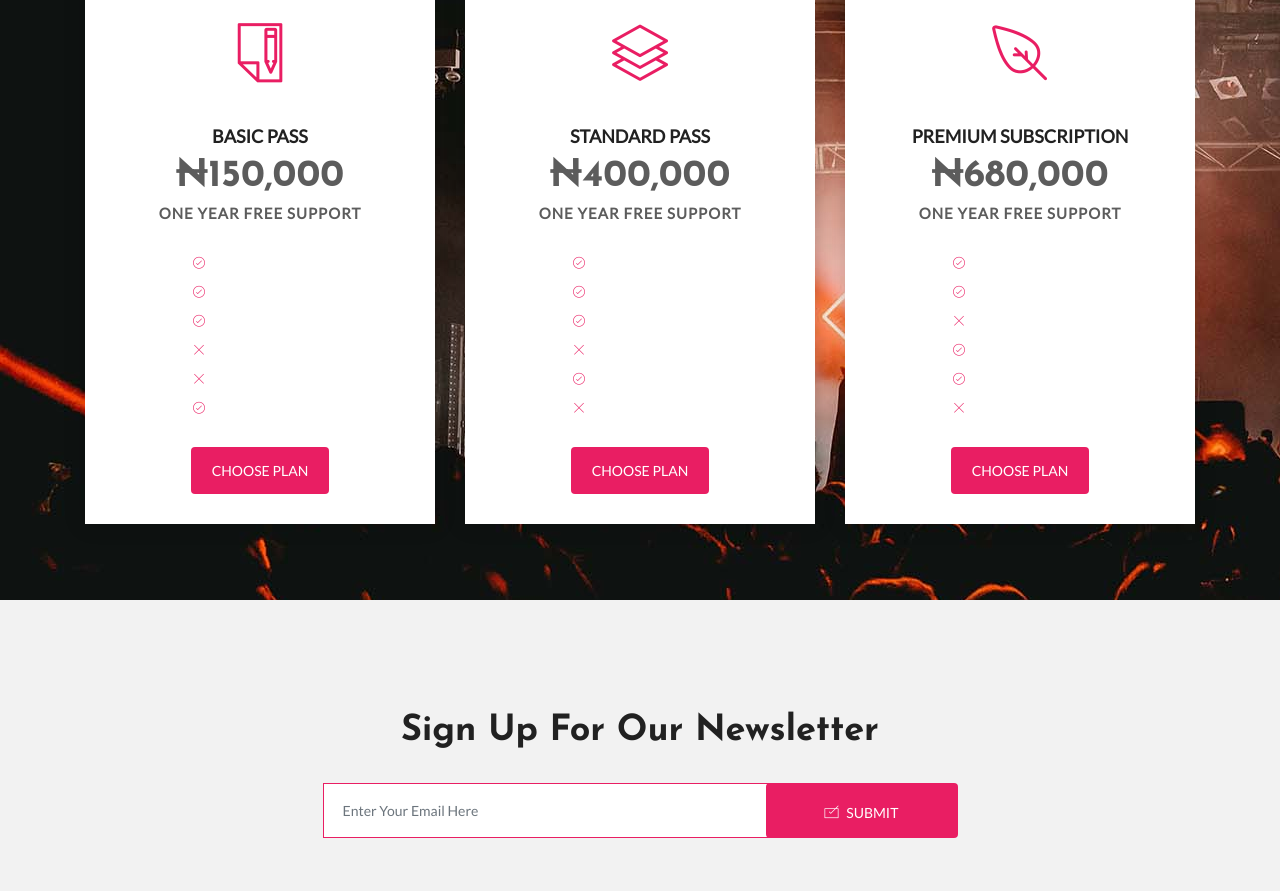
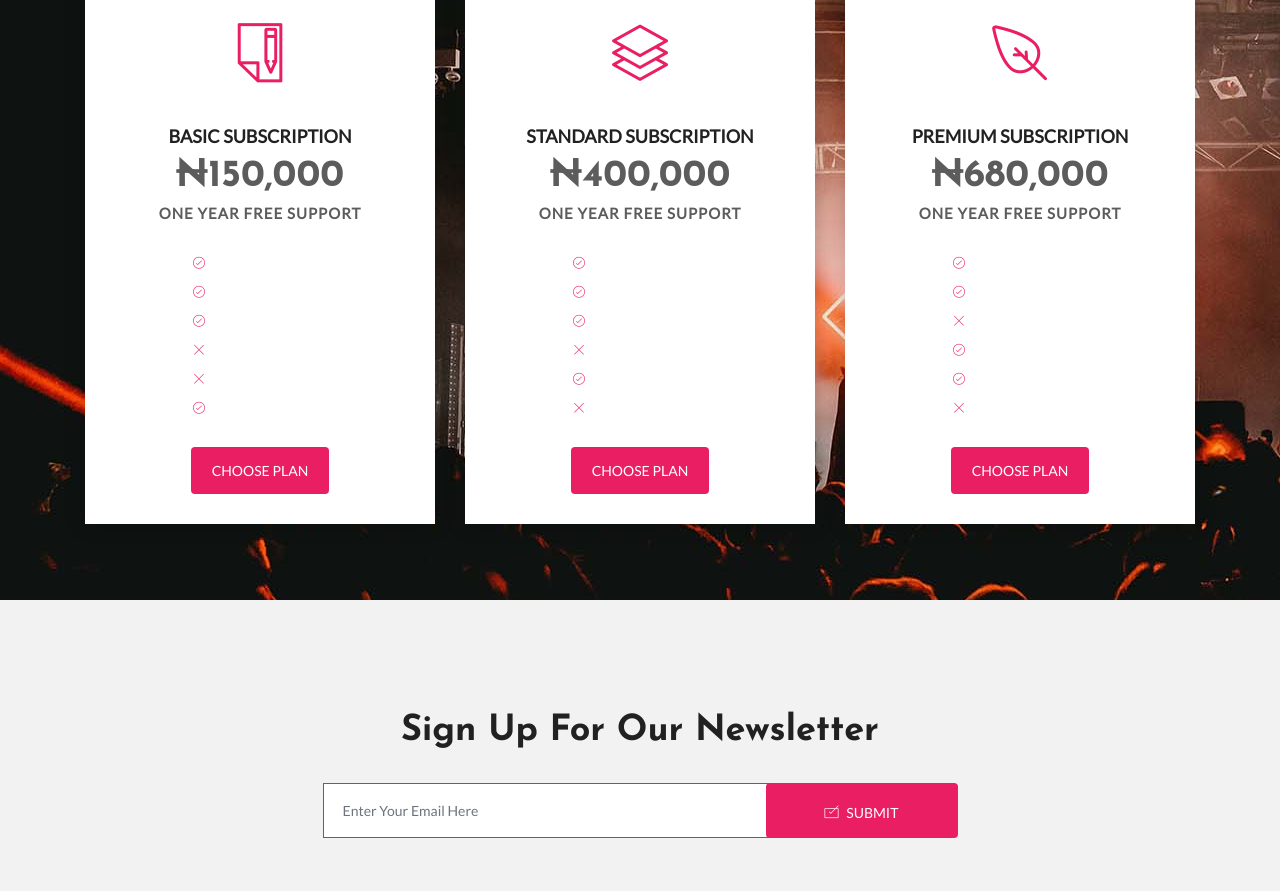
Before and after one commit to Israel87/BONIF-Consulting-Questionnaire, a plain HTML site: page index.html in a window 1280 px wide. Shown: the part 2359-3250 px from the top of the page. Drawn offline with Linux system fonts and the light colour scheme; some packages are replaced by stand-ins of ours; files whose address does not match are found by name.

Commit message:
minor textual changes

```diff
--- a/index.html
+++ b/index.html
@@ -394,7 +394,7 @@
                 <i class="lni-write"></i>
               </div>
               <div class="colmun-title">
-                <h5>Basic Pass</h5>
+                <h5>Basic Subscription</h5>
               </div>
               <div class="price">
                 <h2>₦150,000</h2>
@@ -419,7 +419,7 @@
                 <i class="lni-layers"></i>
               </div>
               <div class="colmun-title">
-                <h5>Standard Pass</h5>
+                <h5>Standard Subscription</h5>
               </div>
               <div class="price">
                 <h2>₦400,000</h2>
```
